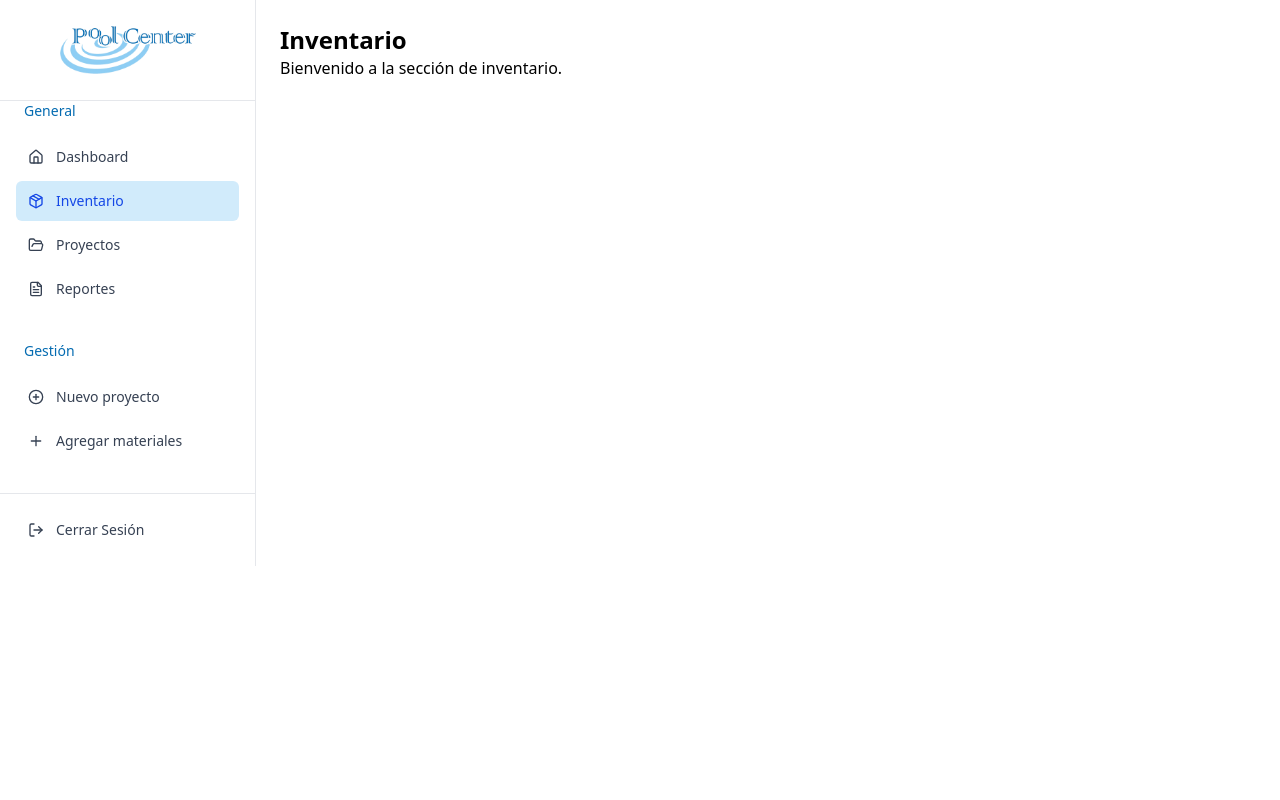
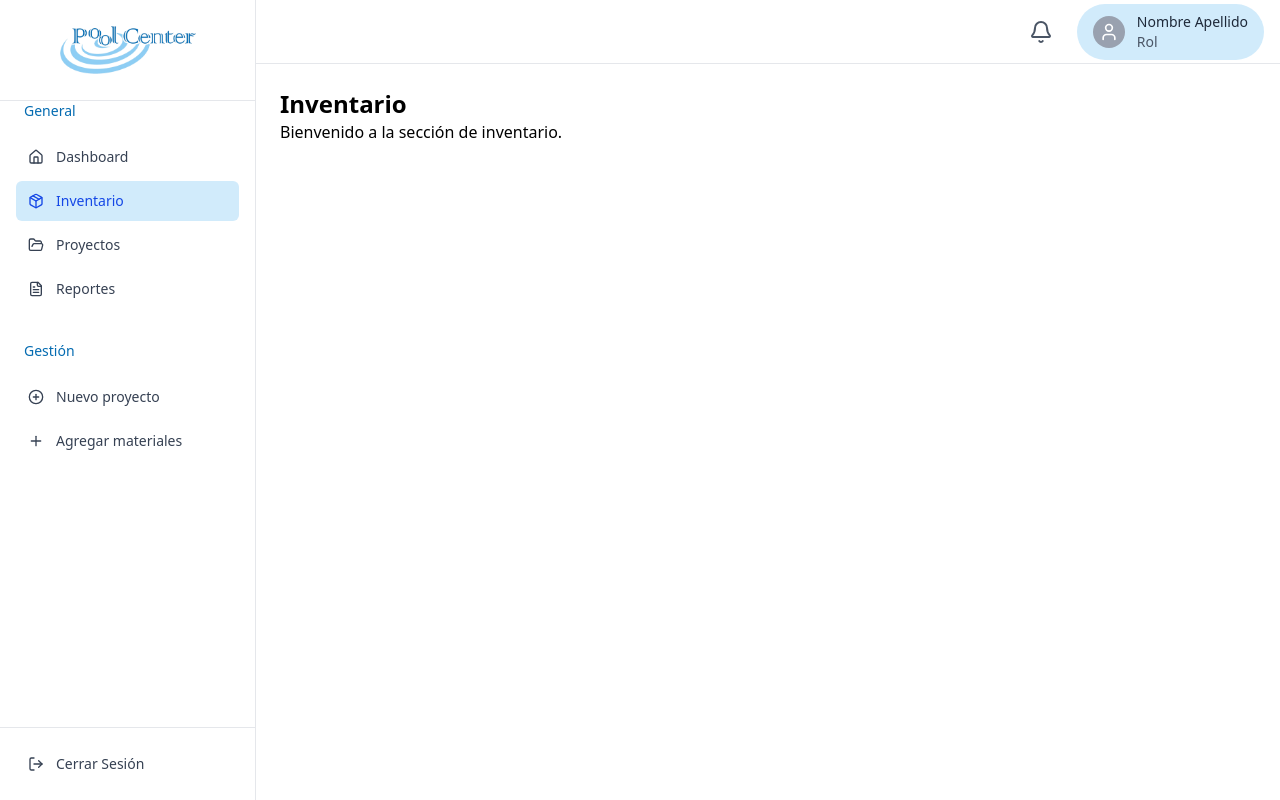
Before and after one commit to AleWWH1104/Fronted_ISoftware1, a React (Vite) app: page /inventory in a window 1280 px wide. Built offline with nearby package versions, Linux system fonts and the light colour scheme.

Commit message:
topbar listo

```diff
--- a/src/pages/InventoryPage.jsx
+++ b/src/pages/InventoryPage.jsx
@@ -1,16 +1,18 @@
-
 import React from 'react'
 import Sidebar from '../components/Sidebar'
+import Topbar from '../components/Topbar'
 
 export default function InventoryPage() {
   return (
-    <div className="flex">
+    <div className="flex h-screen">
       <Sidebar />
 
-      <div className="flex-1 p-6">
-        <h1 className="text-2xl font-semibold">Inventario</h1>
-        {/* Aquí puedes agregar el contenido de la página */}
-        <p>Bienvenido a la sección de inventario.</p>
+      <div className="flex-1 flex flex-col">
+        <Topbar />
+        <main className="p-6 flex-1 overflow-y-auto">
+          <h1 className="text-2xl font-semibold">Inventario</h1>
+          <p>Bienvenido a la sección de inventario.</p>
+        </main>
       </div>
     </div>
   )
```
